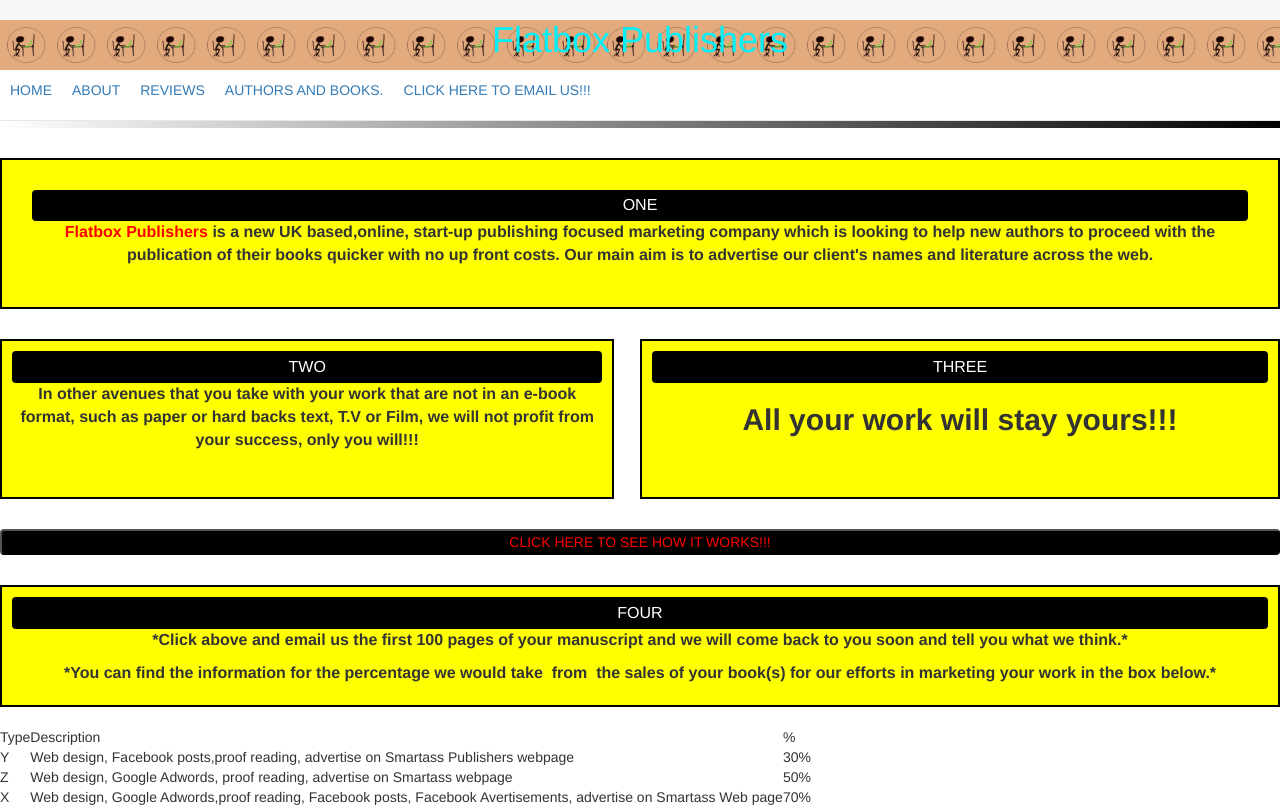
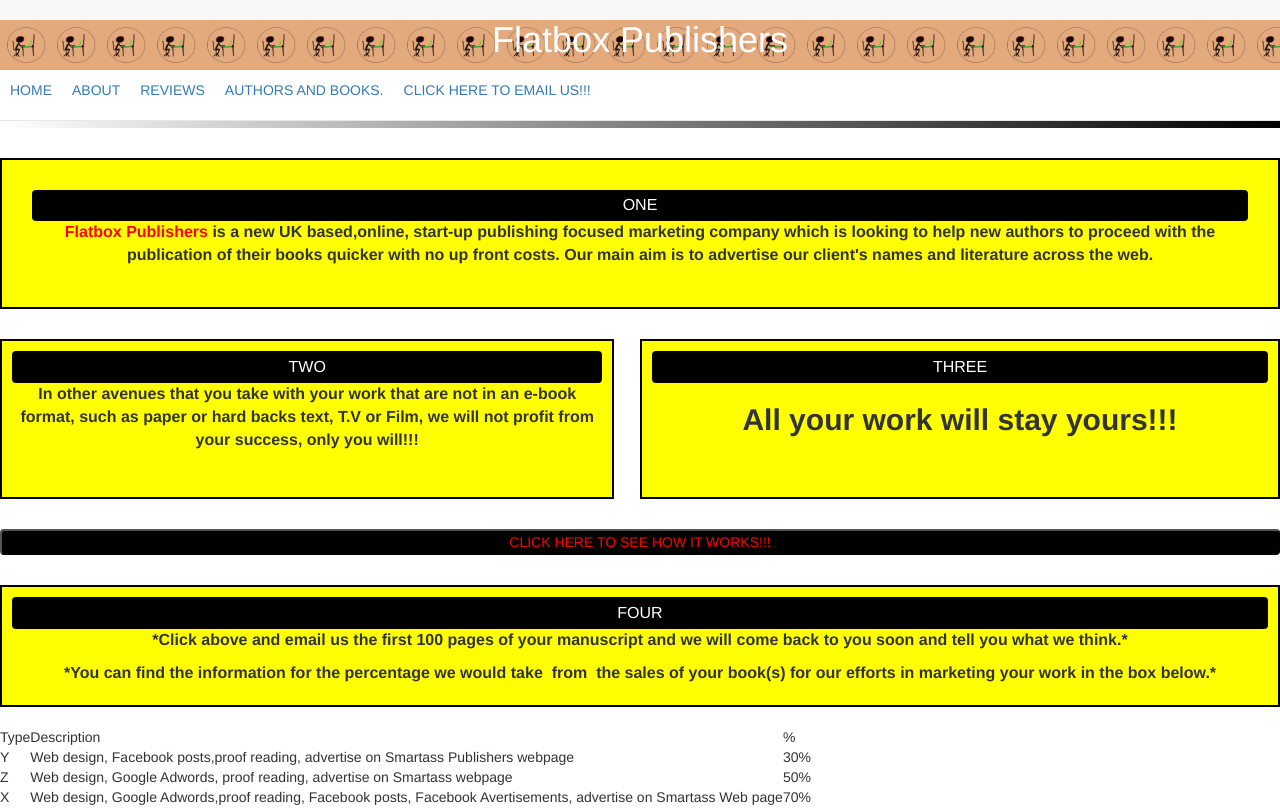
Before and after one commit to jamesagerholm/angularjs, a plain HTML site: page angular.html in a window 1280 px wide. Shown: the top 810 px of the page. Drawn offline with nearby package versions, Linux system fonts and the light colour scheme.

Commit message:
favicon.js

```diff
--- a/angular.html
+++ b/angular.html
@@ -18,7 +18,7 @@
 <div class="header">
 <div class="navbar navbar-default navbar-fixed-top">
 <div class="headerContent">
-		<h1><span style="color:#03F0F8">Flatbox Publishers</span></h1>
+		<h1><span style="color:white">Flatbox Publishers</span></h1>
 
 	<div class="nav">
 		<ul>
```
